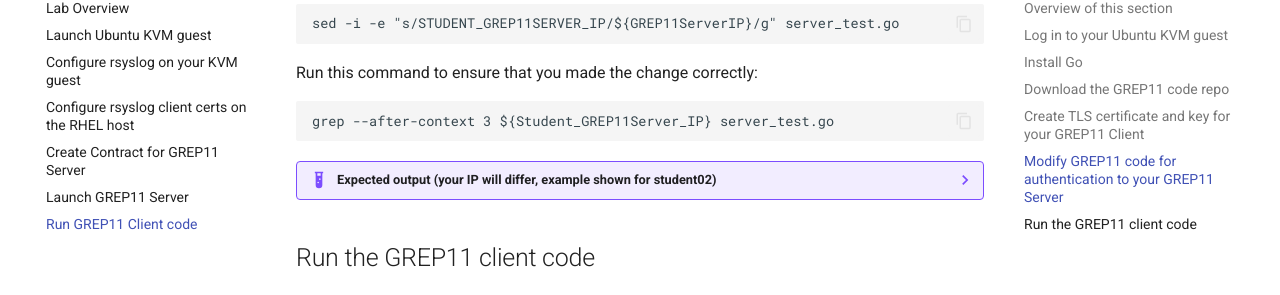
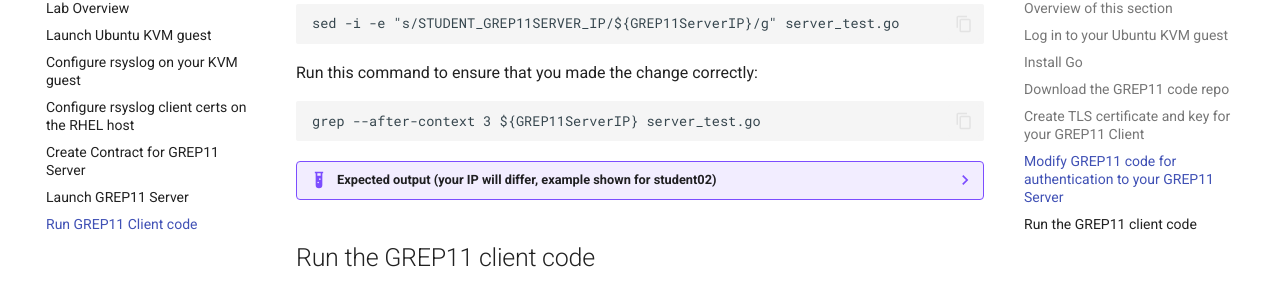
Before and after one commit to ibm-wsc/ConfidentialComputingOnLinuxONE, an MkDocs documentation site: the page built from docs/lab/configureGrep11TestClient.md, in a window 1280 px wide and 900 px high, scrolled down 6063 px. Shown: the part 148-443 px from the top of the window. Built offline with MkDocs 1.6.1 and Material for MkDocs 9.7.7, drawn with Linux system fonts in a browser that asks for light colours; some of the changed text lies outside the part shown.

Commit message:
clean up environment variables in GREP11 client section

````diff
--- a/docs/lab/configureGrep11TestClient.md
+++ b/docs/lab/configureGrep11TestClient.md
@@ -707,7 +707,7 @@ TODO: put infrastructure in place for env GREP11ServerIP
 Run this command to ensure that you made the change correctly:
 
    ```
-   grep --after-context 3 ${Student_GREP11Server_IP} server_test.go
+   grep --after-context 3 ${GREP11ServerIP} server_test.go
    ```
 
 ???- example "Expected output (your IP will differ, example shown for student02)"
````
Also changed, not shown: other parts of docs/lab/configureGrep11TestClient.md (+1 -1 lines).
